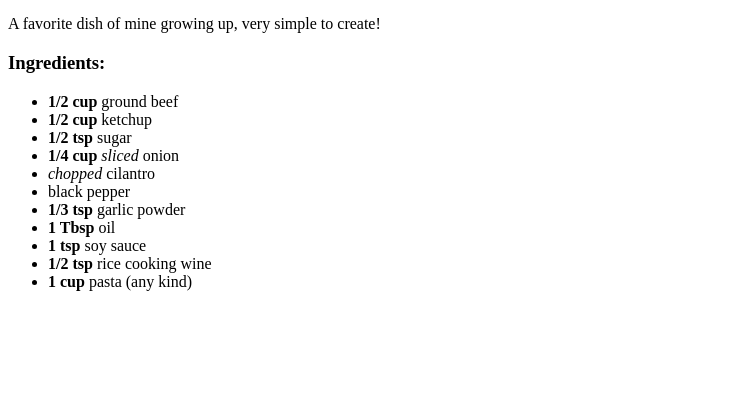
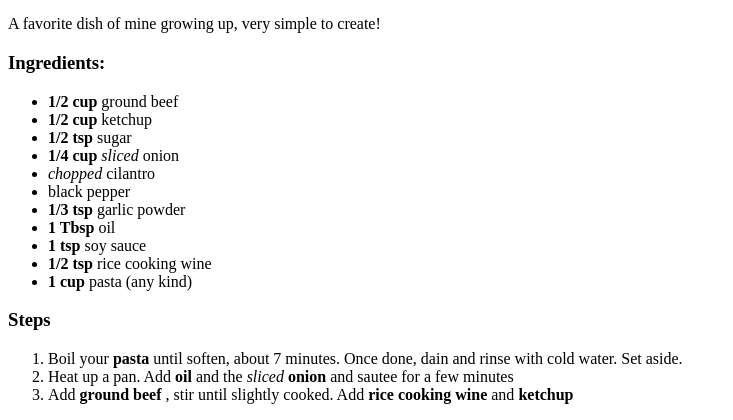
Before and after one commit to Kungfoosian/odin-recipes, a plain HTML site: page recipes/vietnamese-ground-beef-stir-fry-macaroni.html in a window 1280 px wide. Shown: the part 428-848 px from the top of the page, without its empty margins (0-733 px from the left). Before the commit the page ends 800 px from the top, so only its background shows below. Drawn offline with Linux system fonts and the light colour scheme.

Commit message:
added steps

```diff
--- a/recipes/vietnamese-ground-beef-stir-fry-macaroni.html
+++ b/recipes/vietnamese-ground-beef-stir-fry-macaroni.html
@@ -28,5 +28,13 @@
         <li> <b> 1/2 tsp </b>                rice cooking wine</li>
         <li> <b> 1 cup   </b>                pasta (any kind)</li>
     </ul>
+
+    <h3>Steps</h3>
+    <ol>
+        <li> Boil your <b>pasta</b> until soften, about 7 minutes. Once done, dain and rinse with cold water. Set aside. </li>
+        <li> Heat up a pan. Add <b>oil</b> and the <i>sliced</i>  <b>onion</b> and sautee for a few minutes</li>
+        <li> Add <b> ground beef </b>, stir until slightly cooked. Add <b> rice cooking wine </b> and <b> ketchup </b> </li>
+
+    </ol>
 </body>
 </html>
```
